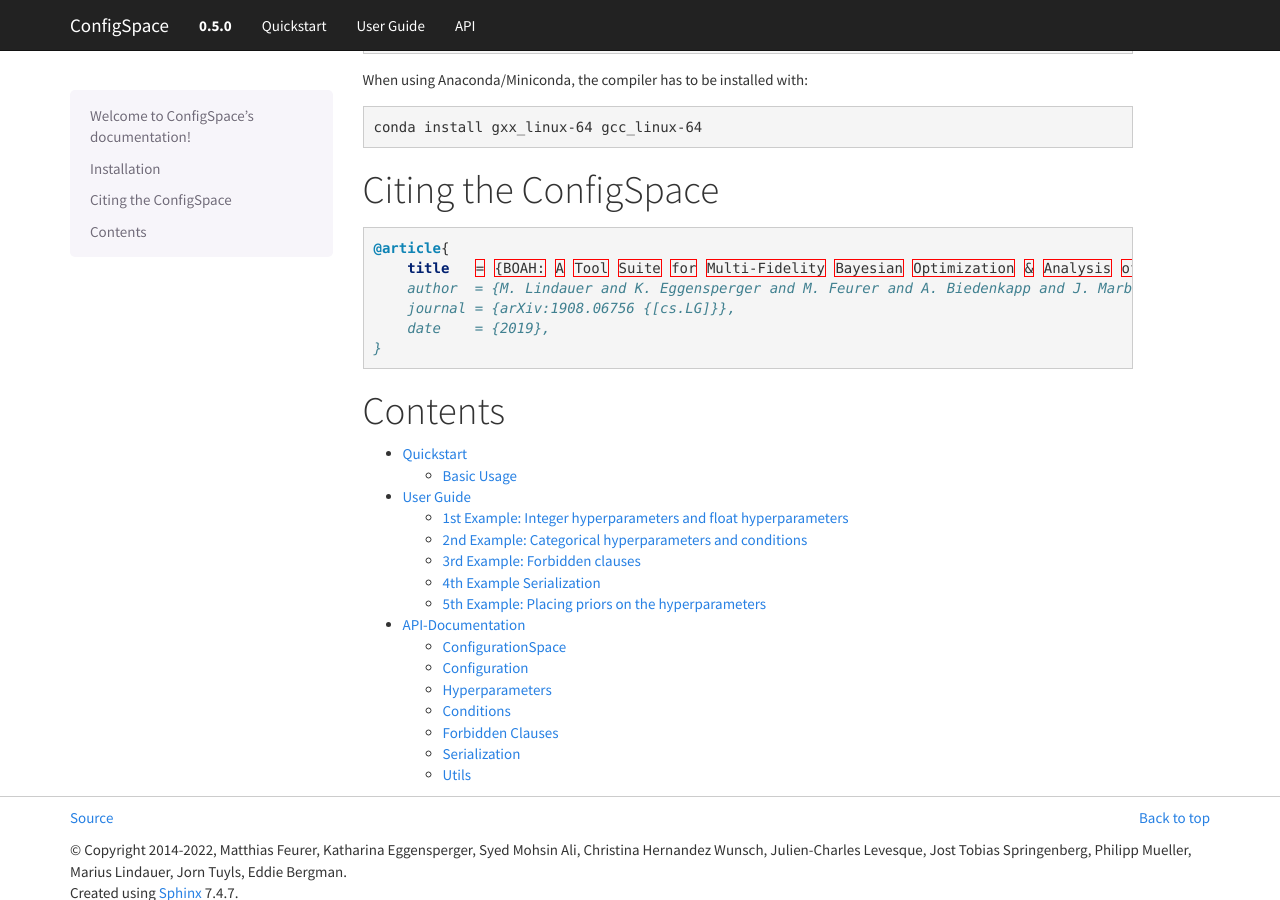
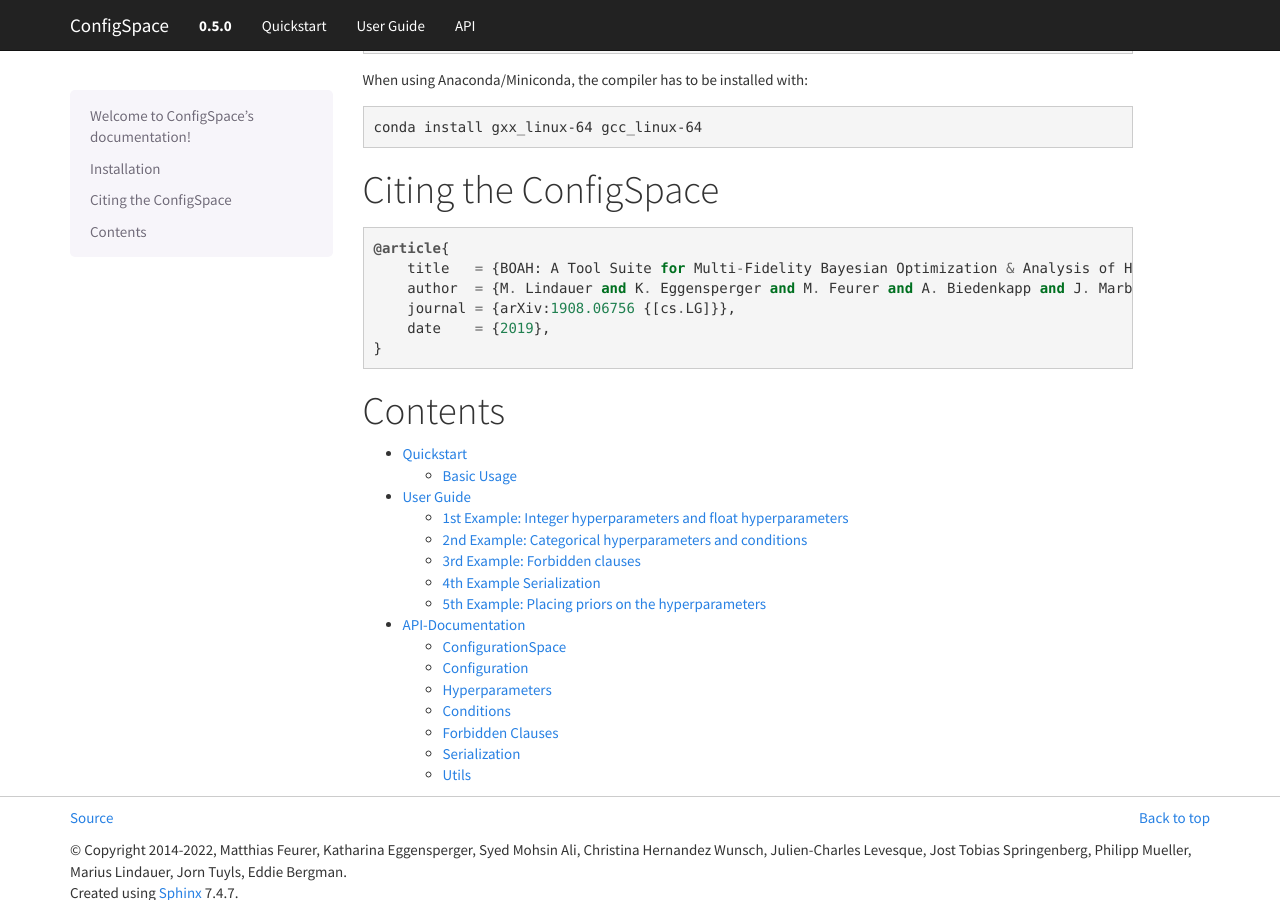
Before and after one commit to automl/ConfigSpace, a Sphinx documentation site: the page built from docs/source/index.rst, in a window 1280 px wide and 900 px high, scrolled down 1973 px. Built offline with Sphinx 7.4.7, drawn with Linux system fonts in a browser that asks for light colours; the version number is read from the project's files by our own code.

Commit message:
Remove unknown `bibtex` lexer

```diff
--- a/docs/source/index.rst
+++ b/docs/source/index.rst
@@ -138,7 +138,7 @@
 Citing the ConfigSpace
 ======================
 
-.. code:: bibtex
+.. code::
 
    @article{
        title   = {BOAH: A Tool Suite for Multi-Fidelity Bayesian Optimization & Analysis of Hyperparameters},
```
